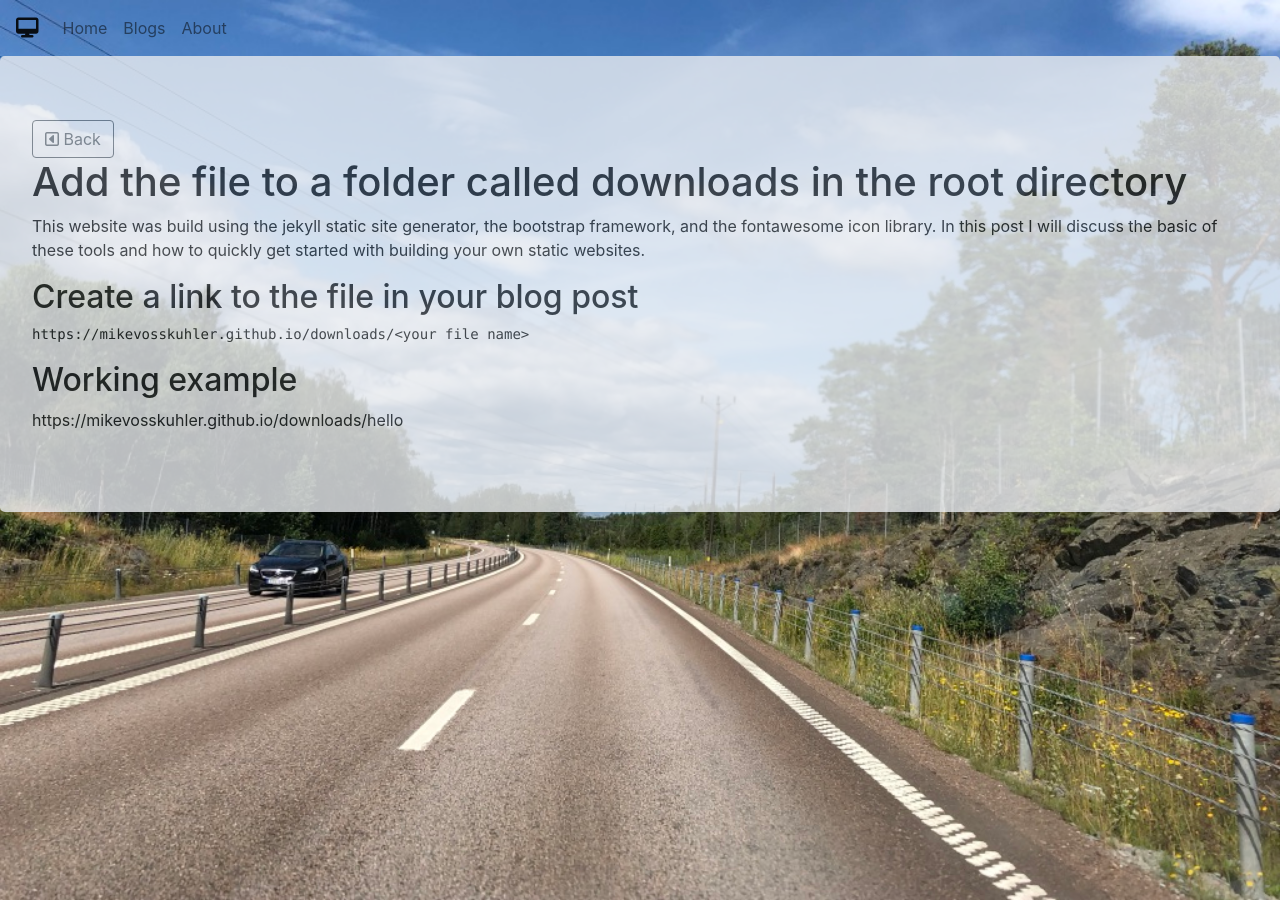
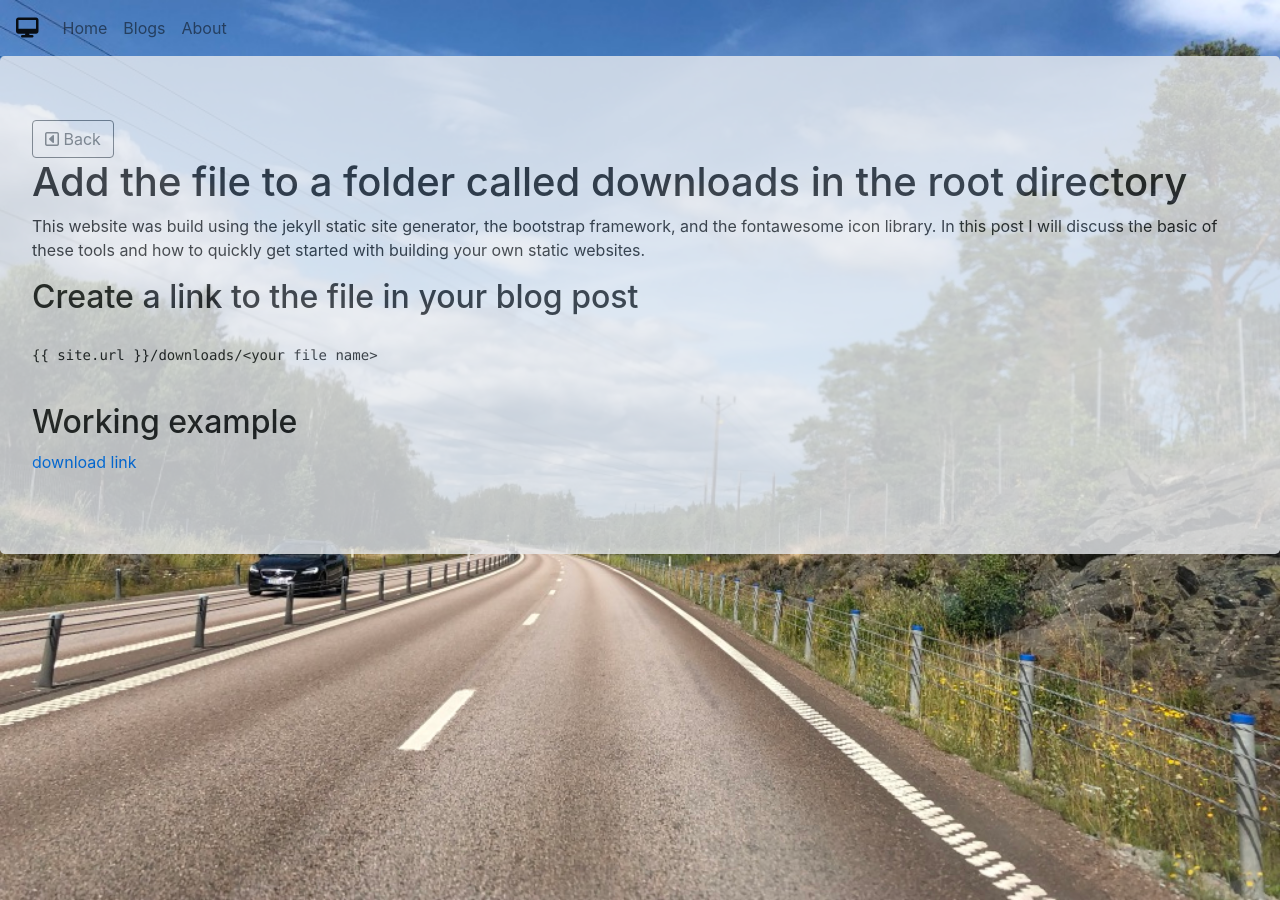
Before and after one commit to mikevosskuhler/vosskuhler.com, a Jekyll site: the page built from _posts/2021-02-05-add-download-link-to-blog-page.markdown, in a window 1280 px wide. Built offline with Jekyll 4.4.1, drawn with Linux system fonts in a browser that asks for light colours; nearby versions of some CDN libraries.

Commit message:
Update 2021-02-05-add-download-link-to-blog-page.markdown
prevent liquid evaluation in textbox

````diff
--- a/_posts/2021-02-05-add-download-link-to-blog-page.markdown
+++ b/_posts/2021-02-05-add-download-link-to-blog-page.markdown
@@ -9,8 +9,10 @@ This website was build using the jekyll static site generator, the bootstrap fra
 
 ## Create a link to the file in your blog post
 ```
+{% raw  %}
 {{ site.url }}/downloads/<your file name>
+{% endraw %}
 ```
 
 ## Working example
-{{ site.url }}/downloads/hello
+[download link]({{ site.url }}/downloads/hello)
````
